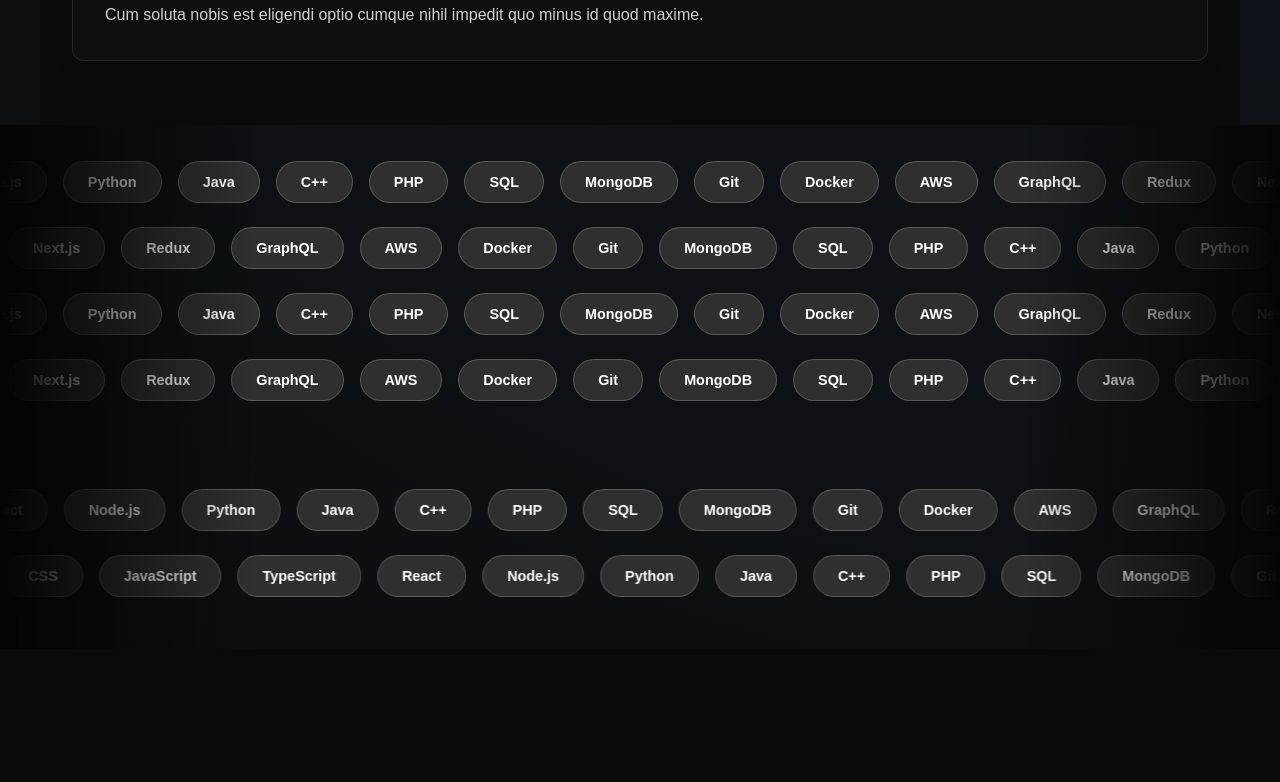
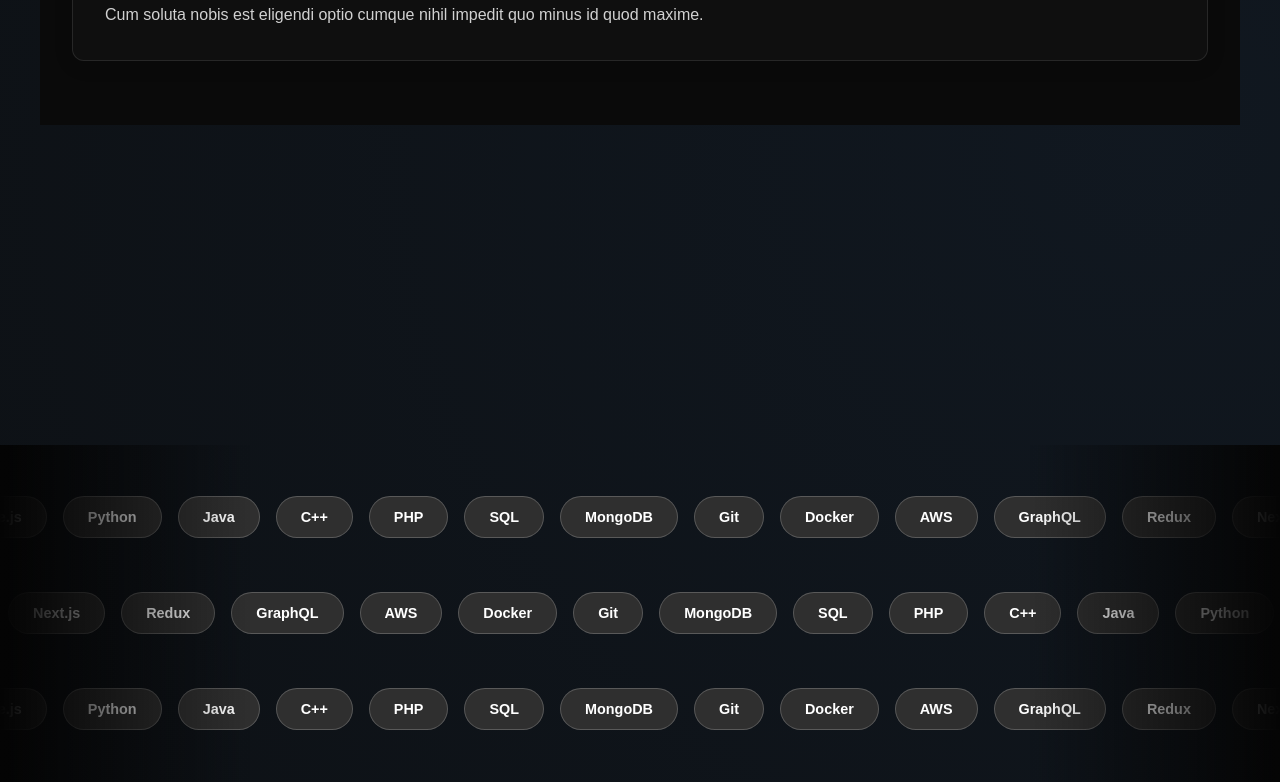
Before and after one commit to hamedhmd88/Scroll-TimeLine, a React (Vite) app: page / in a window 1280 px wide. Shown: the part 6460-7242 px from the top of the page. Before the commit the page ends 7109 px from the top, so only its background shows below. Built offline with nearby package versions, Linux system fonts and the light colour scheme.

Commit message:
update scroller

```diff
--- a/src/index.css
+++ b/src/index.css
@@ -535,6 +535,7 @@ body {
 .scroller-container {
   position: relative;
   width: 100%;
+  margin: 20rem 0;
   overflow: hidden;
   padding: 2rem 0;
   /* background: linear-gradient(135deg, #060606 0%, #000000 100%); */
@@ -563,7 +564,7 @@ body {
 
 .scroller-row {
   position: relative;
-  height: 50px;
+  height: 80px;
   margin-bottom: 1rem;
   overflow: hidden;
 }
```
